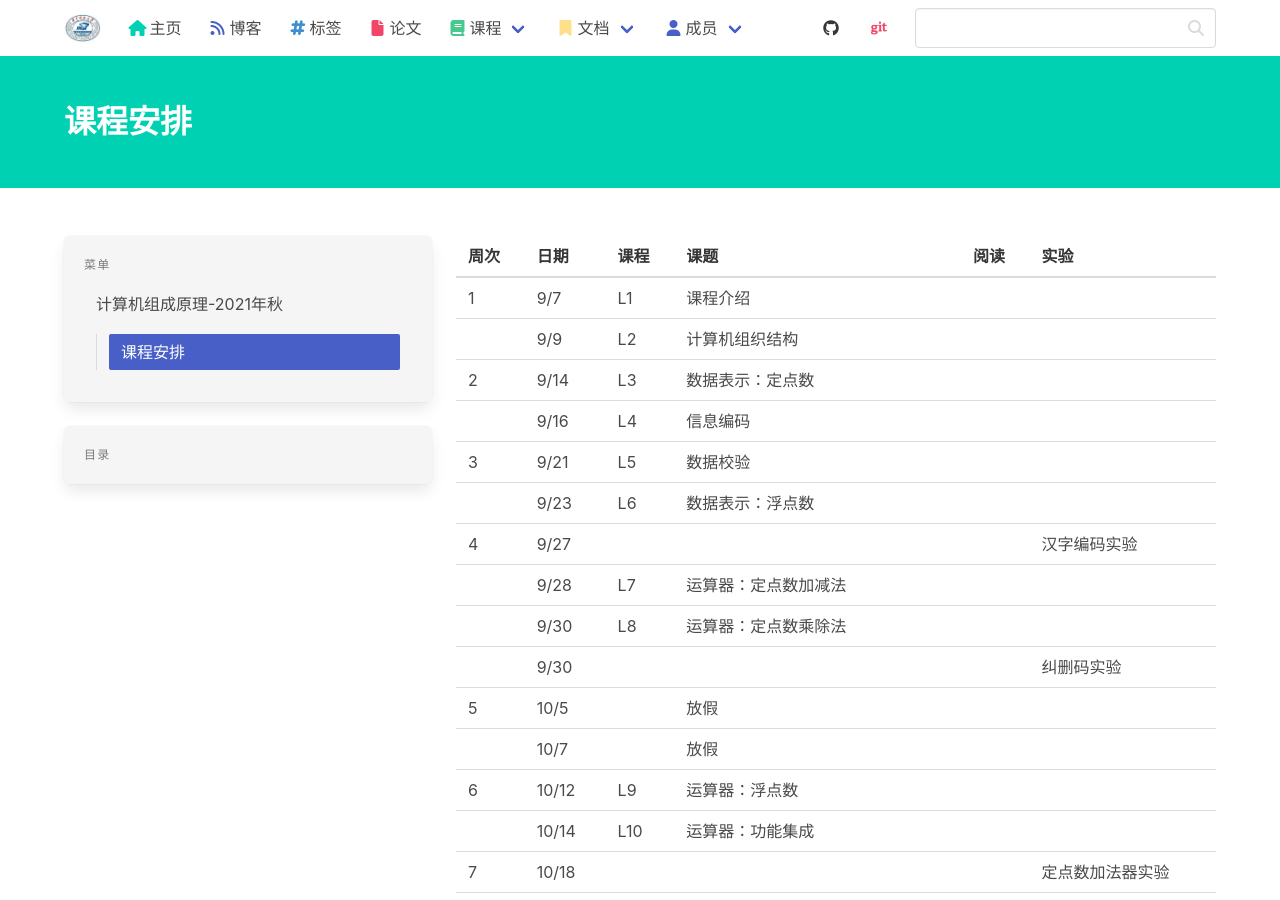
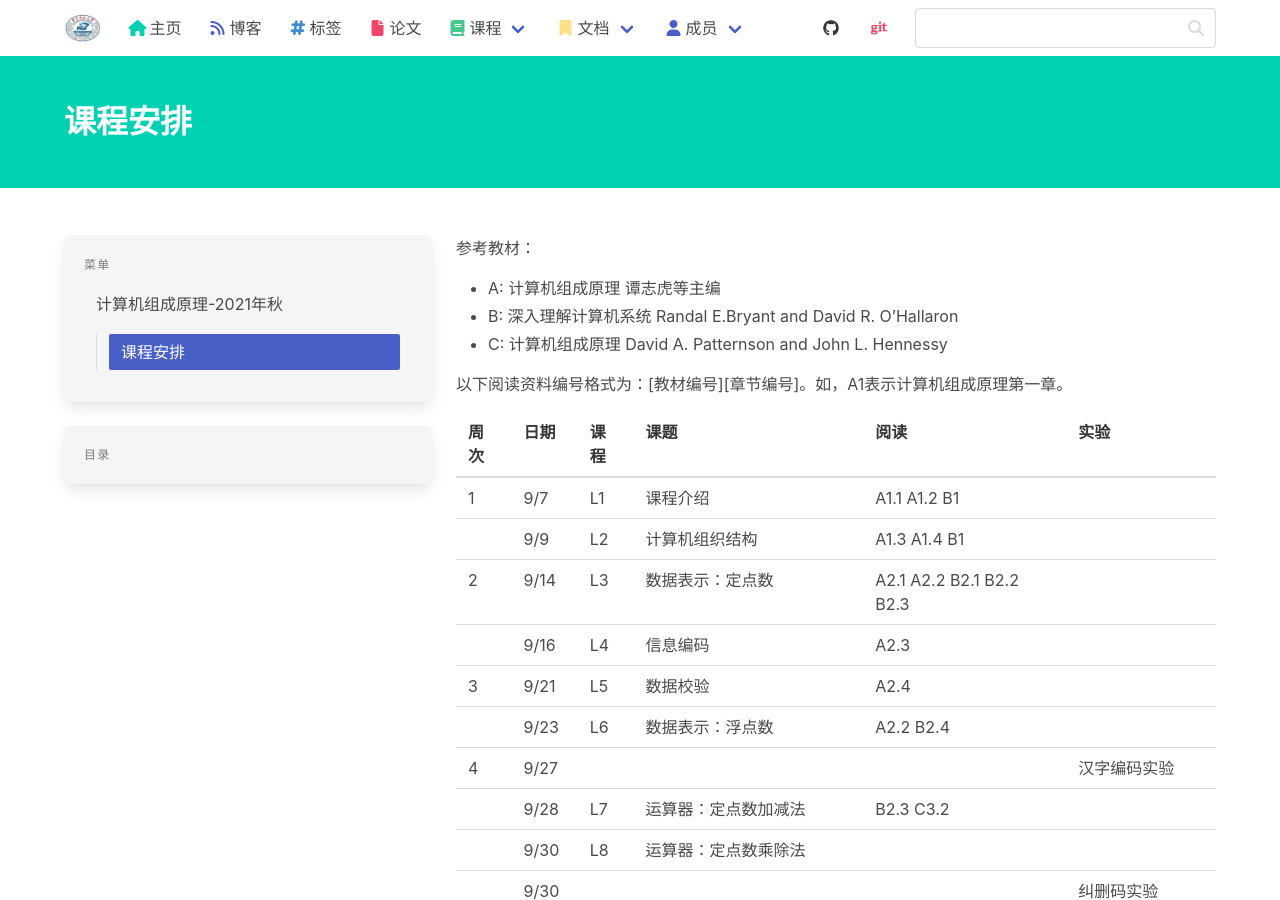
Before and after one commit to haslaboratory/haslaboratory.github.io, a Jekyll site: the page built from _lectures/computer-organization/21fall/schedule.md, in a window 1280 px wide and 900 px high. Built offline with Jekyll 4.4.1, drawn with Linux system fonts in a browser that asks for light colours; nearby versions of some CDN libraries; library files that are not in the unit come from our copies.

Commit message:
_lectures/computer-organization/21fall/schedule.md

```diff
--- a/_lectures/computer-organization/21fall/schedule.md
+++ b/_lectures/computer-organization/21fall/schedule.md
@@ -4,16 +4,24 @@ layout: doc
 order: 2
 ---
 
+参考教材：
+
+- A: 计算机组成原理 谭志虎等主编
+- B: 深入理解计算机系统 Randal E.Bryant and David R. O'Hallaron
+- C: 计算机组成原理 David A. Patternson and John L. Hennessy
+
+以下阅读资料编号格式为：[教材编号][章节编号]。如，A1表示计算机组成原理第一章。
+
 | 周次 | 日期 | 课程 | 课题 | 阅读 | 实验 |
 |---|---|---|---|---|---|
-|  1  |  9/7  |  L1  | 课程介绍 |  |  |
-|     |  9/9  |  L2  | 计算机组织结构 |  |  |
-|  2  |  9/14 |  L3  | 数据表示：定点数 |  |  |
-|     |  9/16 |  L4  | 信息编码 |  |  |
-|  3  |  9/21 |  L5  | 数据校验 |  |  |
-|     |  9/23 |  L6  | 数据表示：浮点数 |  |  |
+|  1  |  9/7  |  L1  | 课程介绍 | A1.1 A1.2 B1 |  |
+|     |  9/9  |  L2  | 计算机组织结构 | A1.3 A1.4 B1 |  |
+|  2  |  9/14 |  L3  | 数据表示：定点数 | A2.1 A2.2 B2.1 B2.2 B2.3 |  |
+|     |  9/16 |  L4  | 信息编码 | A2.3 |  |
+|  3  |  9/21 |  L5  | 数据校验 | A2.4 |  |
+|     |  9/23 |  L6  | 数据表示：浮点数 | A2.2 B2.4 |  |
 |  4  |  9/27 |      |  |  | 汉字编码实验 |
-|     |  9/28 |  L7  | 运算器：定点数加减法 |  |  |
+|     |  9/28 |  L7  | 运算器：定点数加减法 | B2.3 C3.2 |  |
 |     |  9/30 |  L8  | 运算器：定点数乘除法 |  |  |
 |     |  9/30 |      |  |  | 纠删码实验 |
 |  5  | 10/5  |      | 放假 |  |  |
```
